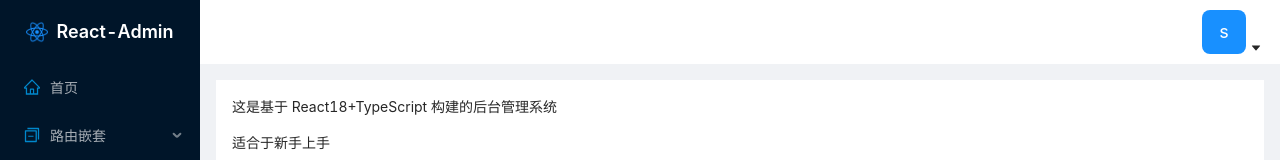
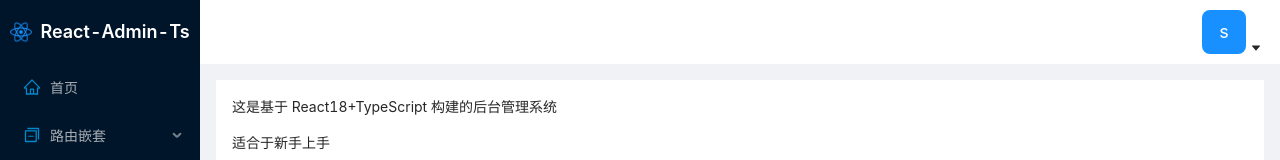
Before and after one commit to liuyueqi18/react-admin-ts, a React (Create React App) app: page / in a window 1280 px wide. Shown: the top 160 px of the page. Built offline with nearby package versions, Linux system fonts and the light colour scheme; sample sign-in values are in the browser's storage; what leancloud-storage would draw is missing.

Commit message:
💬 feat: 更新名称

```diff
--- a/src/App.tsx
+++ b/src/App.tsx
@@ -36,7 +36,7 @@ export default function App() {
     };
     getNList(routesList);
     const routerItem = nodeList.find((item) => item.path === loaction.pathname);
-    document.title = routerItem?.title || "React-Admin";
+    document.title = routerItem?.title || "React-Admin-Ts";
 
     if (loaction.pathname === "/login") {
       // 已经在登录页不在跳转
--- a/src/views/Layout/HeaderRight.tsx
+++ b/src/views/Layout/HeaderRight.tsx
@@ -29,7 +29,7 @@ function HeaderRight() {
     } else if (type === 1) {
       navigate("/home");
     } else if (type === 2) {
-      window.open("https://github.com/liuyueqi18/react-admin");
+      window.open("https://github.com/liuyueqi18/react-admin-ts");
     } else if (type === 4) {
       localStorage.clear();
       navigate("/login");
--- a/src/views/Layout/SiderLogo.tsx
+++ b/src/views/Layout/SiderLogo.tsx
@@ -7,7 +7,7 @@ export default function SiderLogo() {
   return (
     <div className={styles.siderLogoContent}>
       <img src={logo} className={styles.siderLogo} alt="" />
-      React-Admin
+      React-Admin-Ts
     </div>
   );
 }
```
Also changed, not shown: 1 other file (tests, documents, lock files or other folders).
